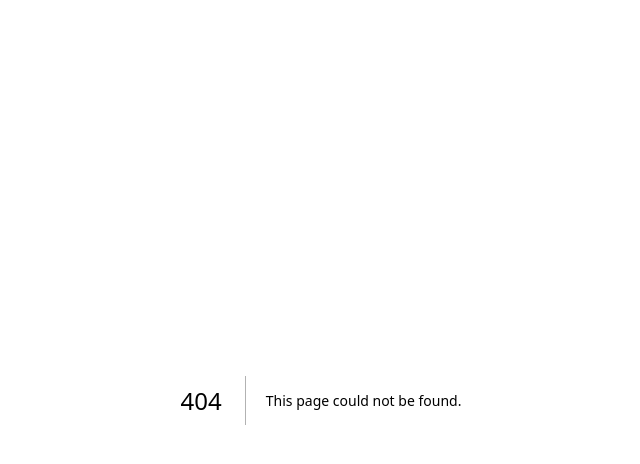
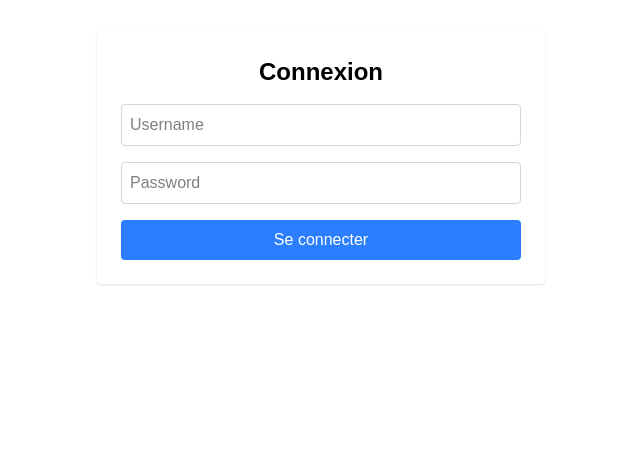
Before and after one commit to LilyLoki/Test-technique, a Next.js app in the folder frontend-nextjs/: page /login in a window 1280 px wide. Before the commit this address had no page. Shown: the top 464 px of the page, without its empty margins (319-959 px from the left). Built offline with nearby package versions, Linux system fonts and the light colour scheme.

Commit message:
feat: use LoginForm in LoginPage

```diff
--- /dev/null
+++ b/frontend-nextjs/app/login/page.tsx
@@ -0,0 +1,9 @@
+import LoginForm from '../components/loginForm'
+
+export default async function LoginPage() {
+  return (
+    <div className="max-w-4xl mx-auto px-4 py-8">
+      <LoginForm />
+    </div>
+  )
+}
```
